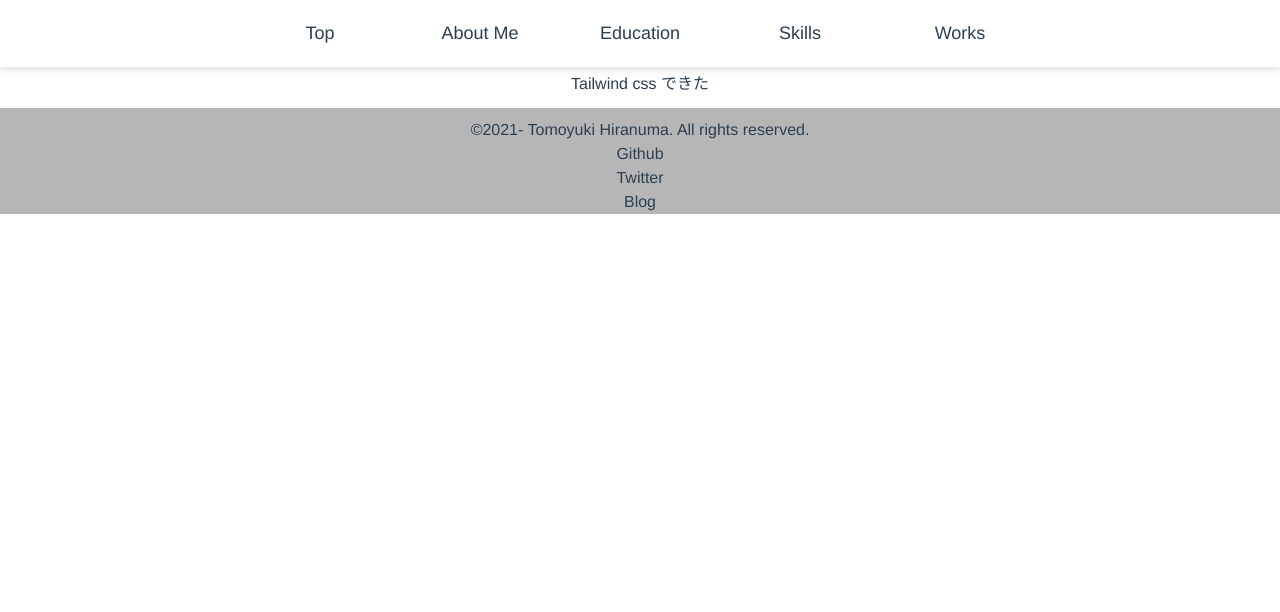
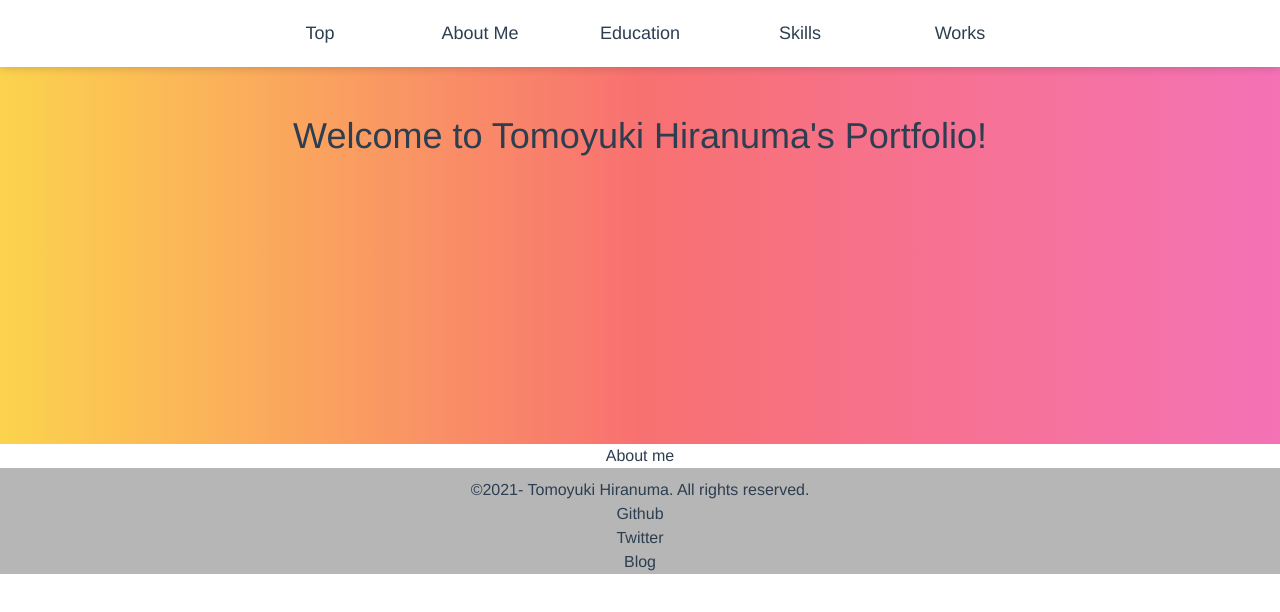
Before and after one commit to tomoyuki-hiranuma/portfolio, a Vue app: page / in a window 1280 px wide. Shown: the top 612 px of the page. Built offline with nearby package versions, Linux system fonts and the light colour scheme.

Commit message:
create main top

```diff
--- a/src/App.vue
+++ b/src/App.vue
@@ -21,7 +21,7 @@ export default {
 };
 </script>
 
-<style>
+<style lang="scss" scoped>
 #app {
   font-family: Avenir, Helvetica, Arial, sans-serif;
   -webkit-font-smoothing: antialiased;
--- /dev/null
+++ b/src/components/About.vue
@@ -0,0 +1,11 @@
+<template>
+  <div>
+    <p>About me</p>
+  </div>
+</template>
+
+<script>
+export default {
+  name: 'About',
+};
+</script>
--- a/src/components/Main.vue
+++ b/src/components/Main.vue
@@ -1,11 +1,33 @@
 <template>
   <main>
-    <p class="p-3">Tailwind css できた</p>
+    <div>
+      <div>
+        <div
+          class="static bg-gradient-to-r from-yellow-300 via-red-400 to-pink-400 h-96 pt-2"
+        >
+          <p class="antialiased text-4xl my-12">
+            Welcome to Tomoyuki Hiranuma's Portfolio!
+          </p>
+        </div>
+      </div>
+      <About />
+    </div>
   </main>
 </template>
 
 <script>
+import About from './About.vue';
+
 export default {
   name: 'Main',
+  components: {
+    About,
+  },
 };
 </script>
+
+<style lang="scss" scoped>
+main {
+  width: 100%;
+}
+</style>
--- a/src/components/MyHeader.vue
+++ b/src/components/MyHeader.vue
@@ -25,12 +25,12 @@ header {
   position: fixed;
   top: 0;
   z-index: 10;
+  height: auto;
 }
 
 p {
   padding: 20px;
   width: 160px;
-  height: auto;
   display: inline-block;
   font-size: 18px;
   cursor: pointer;
--- a/tailwind.config.js
+++ b/tailwind.config.js
@@ -1,5 +1,5 @@
 module.exports = {
-  purge: ['./index.html', './src/**/*.{vue,js}'],
+  purge: ['./index.html', './src/**/*.vue'],
   darkMode: false, // or 'media' or 'class'
   theme: {
     extend: {},
```
